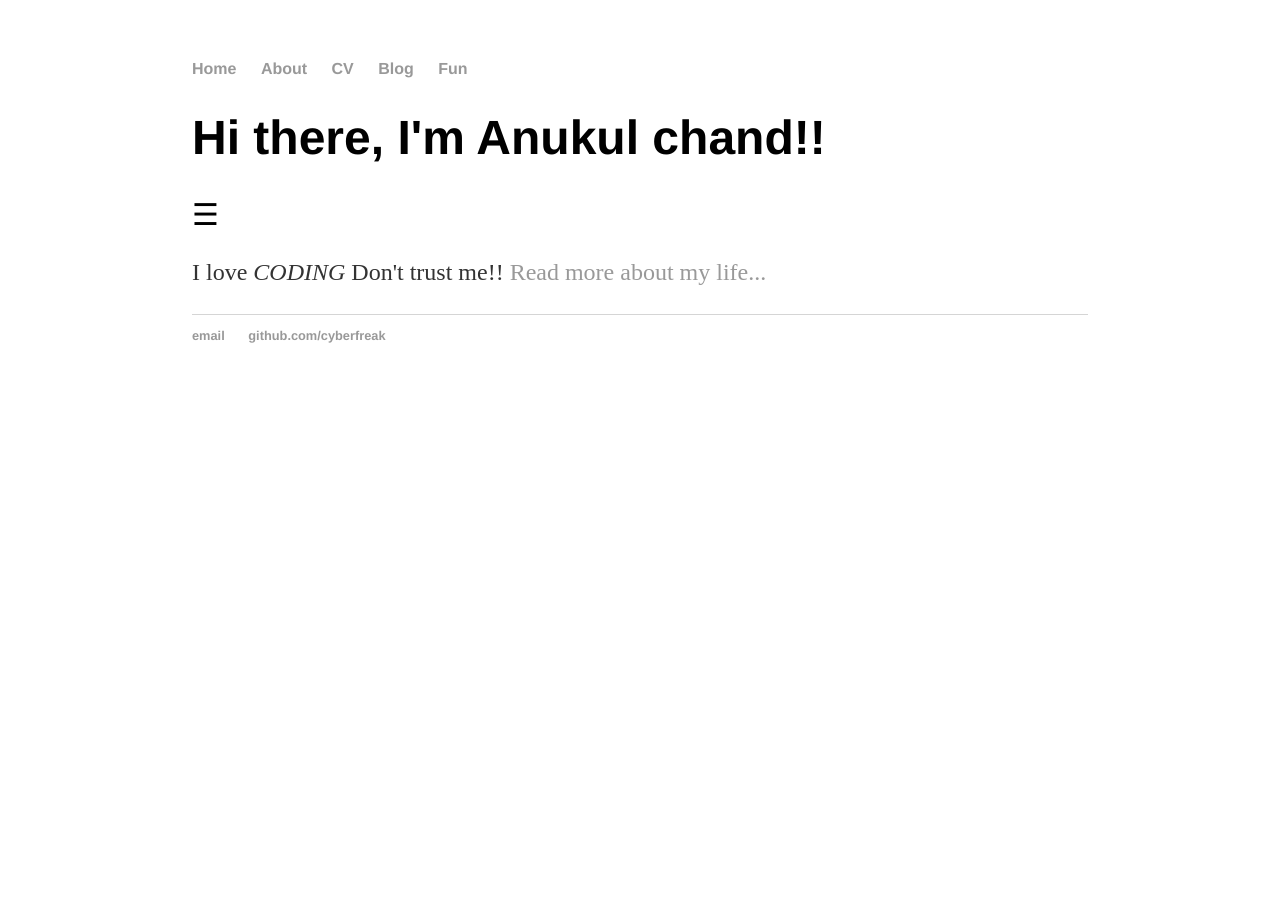
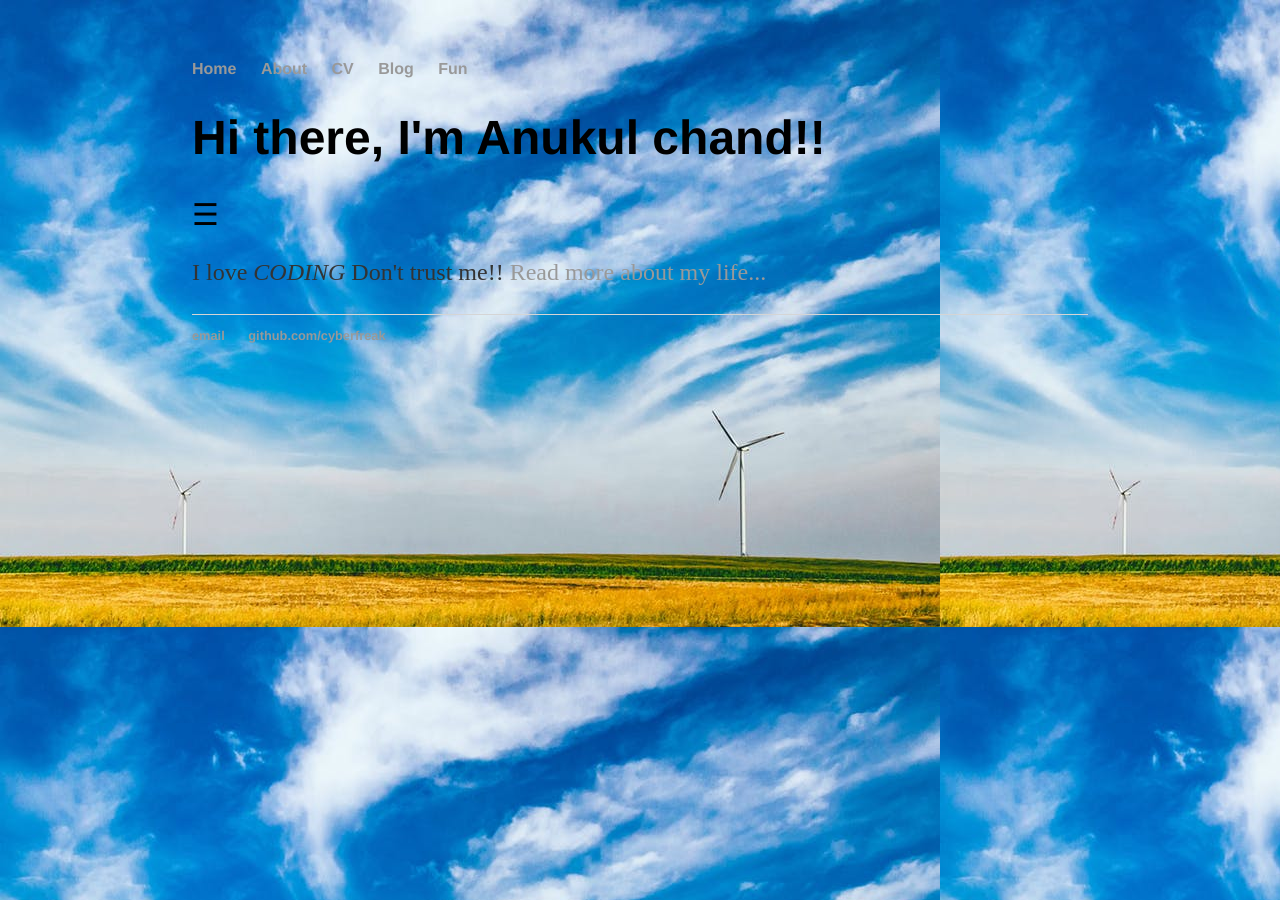
Before and after one commit to cyberfreak5725/cyberfreak5725.github.io, a Jekyll site: the page built from index.html, in a window 1280 px wide. Built offline with Jekyll 4.4.1, drawn with Linux system fonts in a browser that asks for light colours.

Commit message:
Update default.html

```diff
--- a/_layouts/default.html
+++ b/_layouts/default.html
@@ -5,7 +5,7 @@
 			<!-- link to main stylesheet -->
 			<link rel="stylesheet" type="text/css" href="/css/main.css">
 		</head>
-		<body>
+		<body background="pic.jpg">
 			<nav>
 	    		<ul>
 	        		<li><a href="/">Home</a></li>
```
